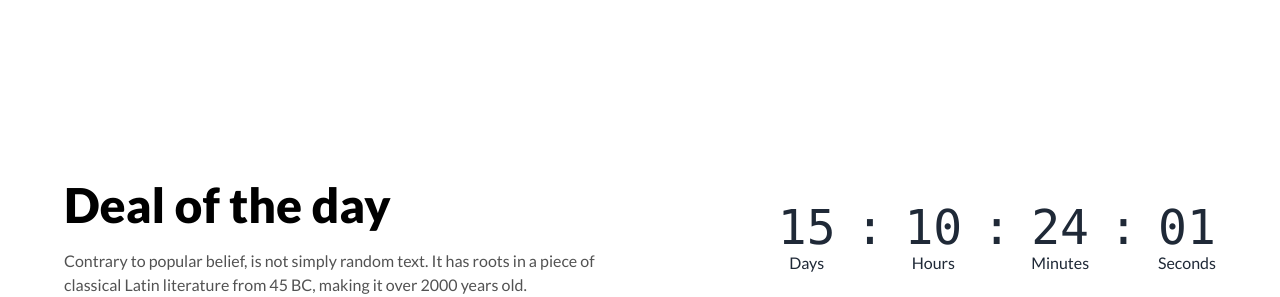
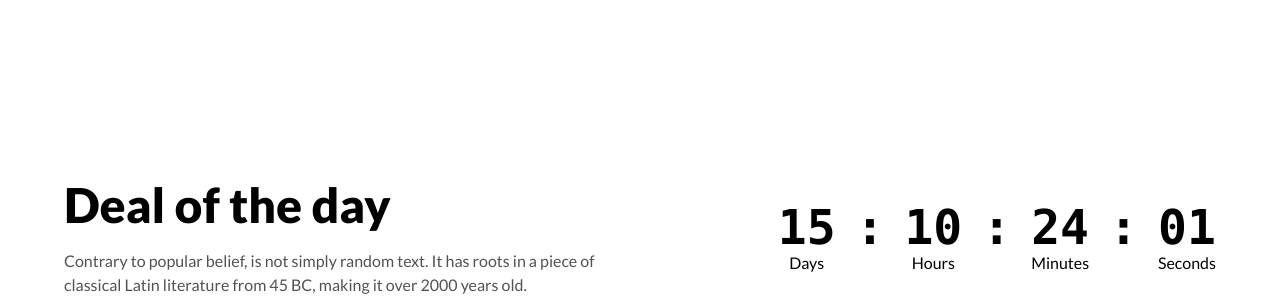
Before and after one commit to saadmakes/fruit-burst, a plain HTML site: page index.html in a window 1280 px wide. Shown: the part 1105-1402 px from the top of the page. Drawn offline with nearby package versions, Linux system fonts and the light colour scheme.

Commit message:
deals section updated

```diff
--- a/index.html
+++ b/index.html
@@ -63,7 +63,7 @@
       </div>
     </nav>
     <!-- hero section starts -->
-    <section class="max-w-screen-2xl mx-auto md:px-8 lg:px-16 my-10">
+    <section class="max-w-screen-2xl mx-auto px-4 md:px-8 lg:px-16 my-10">
       <div class="carousel w-full">
         <div id="slide1" class="carousel-item relative w-full">
           <img src="./images/banner1.png" class="w-full" />
@@ -125,34 +125,34 @@
     <section class="max-w-screen-2xl mx-auto px-8 md:px-8 lg:px-16">
       <div class="flex flex-col md:flex-row justify-between items-center ">
         <div class="text-center md:text-left space-y-5">
-          <h2 class="text-5xl font-extrabold text-black">Deal of the day</h2>
+          <h2 class="text-3xl md:text-5xl font-extrabold text-black">Deal of the day</h2>
           <p class="text-neutral-600 max-w-xl">Contrary to popular belief, is not simply random text. It has roots in a piece of classical Latin literature from 45 BC, making it over 2000 years old.</p>
         </div>
         <!-- countdown -->
-        <div class="grid grid-flow-col gap-5 text-center ">
+        <div class="grid grid-flow-col gap-2 md:gap-5 text-center text-black">
           <div class="flex flex-col">
-            <span class="font-mono text-2xl lg:text-5xl">
+            <span class="font-mono text-2xl md:text-5xl font-extrabold">
               <span>15</span>
             </span>
             Days
           </div>
-          <span class="font-mono text-2xl lg:text-5xl">:</span>
+          <span class="font-mono text-2xl md:text-5xl font-extrabold">:</span>
           <div class="flex flex-col">
-            <span class="font-mono text-2xl lg:text-5xl">
+            <span class="font-mono text-2xl md:text-5xl font-extrabold">
               <span>10</span>
             </span>
             Hours
           </div>
-          <span class="font-mono text-2xl lg:text-5xl">:</span>
+          <span class="font-mono text-2xl md:text-5xl font-extrabold">:</span>
           <div class="flex flex-col">
-            <span class="font-mono text-2xl lg:text-5xl">
+            <span class="font-mono text-2xl md:text-5xl font-extrabold">
               <span>24</span>
             </span>
             Minutes
           </div>
-          <span class="font-mono text-2xl lg:text-5xl">:</span>
+          <span class="font-mono text-2xl md:text-5xl font-extrabold">:</span>
           <div class="flex flex-col">
-            <span class="font-mono text-2xl lg:text-5xl">
+            <span class="font-mono text-2xl md:text-5xl font-extrabold">
               <span>01</span>
             </span>
             Seconds
```
